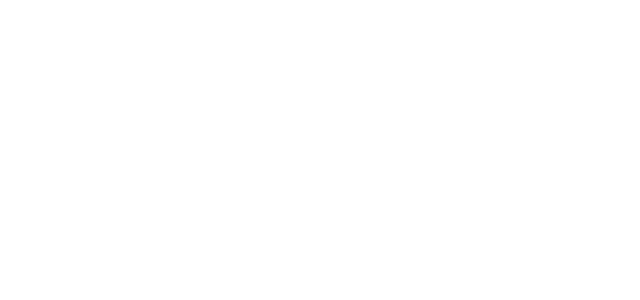
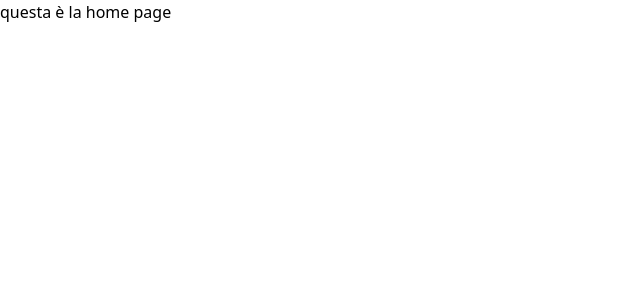
Before and after one commit to VincenzoFerraro0/progetto-finale-spec-frontend-front, a React (Vite) app: page / in a window 1280 px wide. Before the commit this address had no page. Shown: the top 300 px of the page, without its empty margins (0-640 px from the left). Built offline with nearby package versions, Linux system fonts and the light colour scheme.

Commit message:
fix DefaultLayout and added HomePage

```diff
--- a/src/App.jsx
+++ b/src/App.jsx
@@ -1,12 +1,13 @@
 import { Route, Routes } from "react-router-dom"
 import DeafaultLayout from "./layout/DeafaultLayout"
+import HomePage from "./pages/HomePage"
 
 function App() {
 
   return (
     <Routes>
       <Route Component={DeafaultLayout}>
-
+        <Route path="/" Component={HomePage}/>
       </Route>
     </Routes>
   )
--- a/src/layout/DeafaultLayout.jsx
+++ b/src/layout/DeafaultLayout.jsx
@@ -6,7 +6,7 @@ export default function DefaultLayout() {
         <>
             <Header />
             <main>
-                {Outlet}
+                <Outlet />
             </main>
         </>
     )
--- /dev/null
+++ b/src/pages/HomePage.jsx
@@ -0,0 +1,7 @@
+export default function HomePage() {
+    return (
+        <>
+            <h3>questa è la home page</h3>
+        </>
+    )
+}
--- a/src/section/Header.jsx
+++ b/src/section/Header.jsx
@@ -1,3 +1,4 @@
+
 export default function Header() {
     return (
         <header>
```
Also changed, not shown: src/assets/img/logo.png (added).
